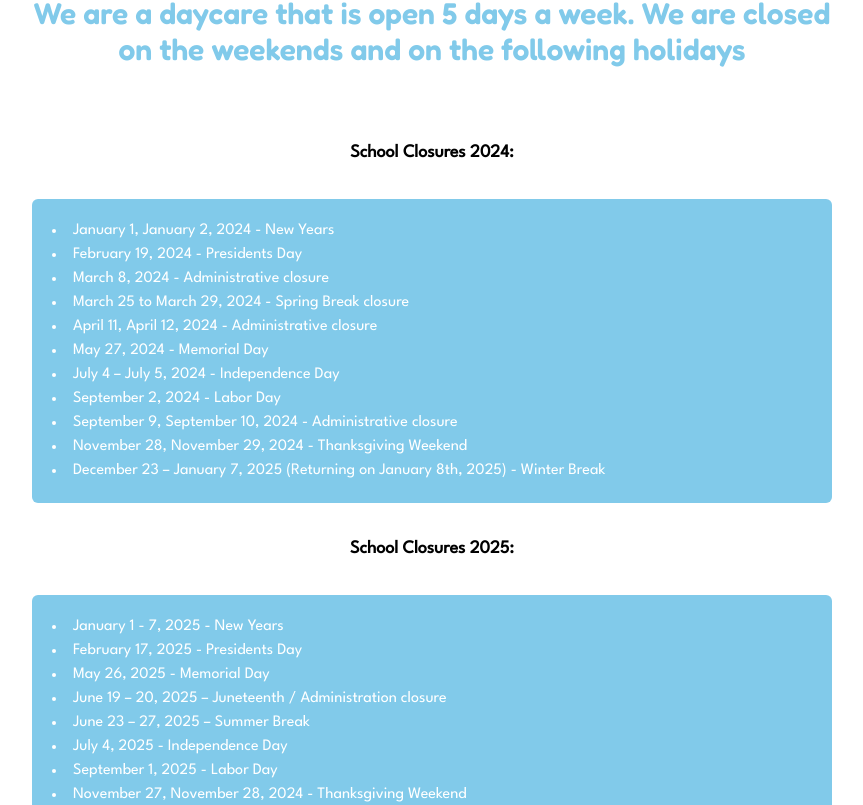
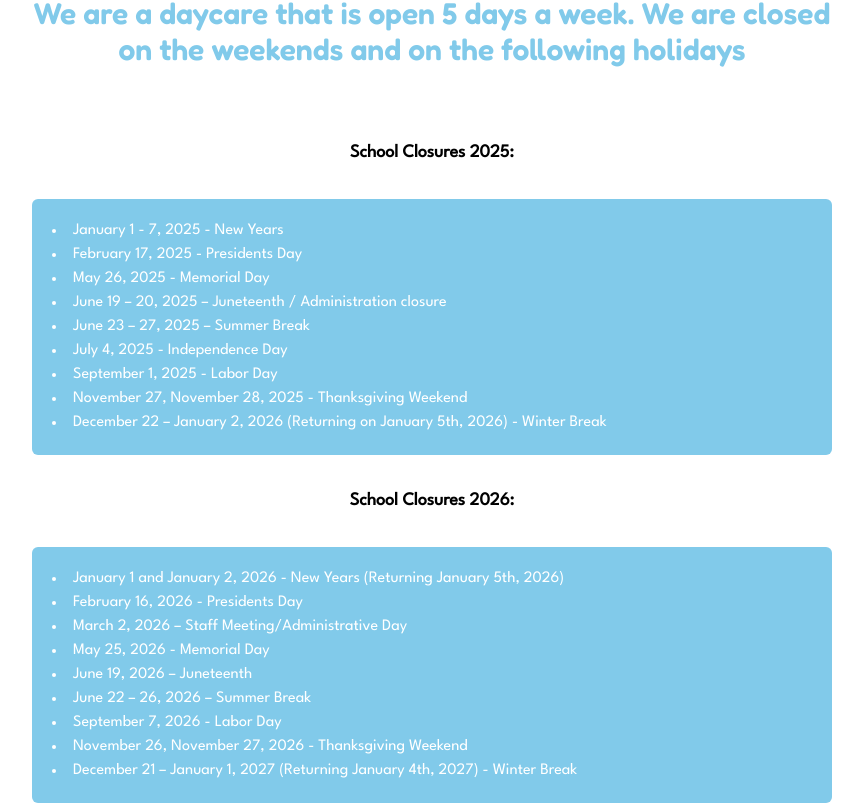
Before and after one commit to jmlandi/little-angels-childcare, a Next.js app: page /closures in a window 1280 px wide. Shown: the part 737-1542 px from the top of the page, without its empty margins (208-1071 px from the left). Built offline with nearby package versions, Linux system fonts and the light colour scheme; a web font is replaced by a local one.

Commit message:
chore: update tuition rates and closures dates

```diff
--- a/src/pages/closures.tsx
+++ b/src/pages/closures.tsx
@@ -9,20 +9,6 @@ export default function Closures() {
                     <p className="text-center text-3xl text-baby-blue font-fredoka font-semibold mb-10">
                         We are a daycare that is open 5 days a week. We are closed on the weekends and on the following holidays
                     </p>
-                    <h2 className="text-lg font-bold">School Closures 2024:</h2>
-                    <ul className="list-disc list-inside bg-baby-blue text-white p-5 rounded-md w-full">
-                        <li>January 1, January 2, 2024 - New Years</li>
-                        <li>February 19, 2024 - Presidents Day</li>
-                        <li>March 8, 2024 - Administrative closure</li>
-                        <li>March 25 to March 29, 2024 - Spring Break closure</li>
-                        <li>April 11, April 12, 2024 - Administrative closure</li>
-                        <li>May 27, 2024 - Memorial Day</li>
-                        <li>July 4 – July 5, 2024 - Independence Day</li>
-                        <li>September 2, 2024 - Labor Day</li>
-                        <li>September 9, September 10, 2024 - Administrative closure</li>
-                        <li>November 28, November 29, 2024 - Thanksgiving Weekend</li>
-                        <li>December 23 – January 7, 2025 (Returning on January 8th, 2025) - Winter Break</li>
-                    </ul>
                     <h2 className="text-lg font-bold">School Closures 2025:</h2>
                     <ul className="list-disc list-inside bg-baby-blue text-white p-5 rounded-md w-full">
                         <li>January 1 - 7, 2025 - New Years</li>
@@ -32,8 +18,20 @@ export default function Closures() {
                         <li>June 23 – 27, 2025 – Summer Break</li>
                         <li>July 4, 2025 - Independence Day</li>
                         <li>September 1, 2025 - Labor Day</li>
-                        <li>November 27, November 28, 2024 - Thanksgiving Weekend</li>
-                        <li>December 22 – January 2, 2025 (Returning on January 5th, 2026) - Winter Break</li>
+                        <li>November 27, November 28, 2025 - Thanksgiving Weekend</li>
+                        <li>December 22 – January 2, 2026 (Returning on January 5th, 2026) - Winter Break</li>
+                    </ul>
+                    <h2 className="text-lg font-bold">School Closures 2026:</h2>
+                    <ul className="list-disc list-inside bg-baby-blue text-white p-5 rounded-md w-full">
+                        <li>January 1 and January 2, 2026 - New Years (Returning January 5th, 2026)</li>
+                        <li>February 16, 2026 - Presidents Day</li>
+                        <li>March 2, 2026 – Staff Meeting/Administrative Day</li>
+                        <li>May 25, 2026 - Memorial Day</li>
+                        <li>June 19, 2026 – Juneteenth</li>
+                        <li>June 22 – 26, 2026 – Summer Break</li>
+                        <li>September 7, 2026 - Labor Day</li>
+                        <li>November 26, November 27, 2026 - Thanksgiving Weekend</li>
+                        <li>December 21 – January 1, 2027 (Returning January 4th, 2027) - Winter Break</li>
                     </ul>
                     <p className="font-light p-5 border-2 border-baby-blue rounded-3xl mb-10">
                         <span className="font-bold">Obs.:</span> Little Angels may experience unscheduled closures if we consider attendance of children or staff to be unsafe. For instance, power outage, icy roads, inclement weather, etc.
--- a/src/pages/tuition.tsx
+++ b/src/pages/tuition.tsx
@@ -11,21 +11,11 @@ export default function Tuition() {
                         Tuition is the value paid on the 1st day of every month
                     </h2>
 
-                    {/* <h3 className="text-lg font-bold">2024 Tuition Rates:</h3>
+                    <h3 className="text-2xl font-bold">2026 Tuition Rates:</h3>
                     <ul className="list-disc list-inside bg-baby-blue text-white p-5 rounded-md w-full">
-                        <li>5 days a week: $1800 monthly</li>
-                        <li>4 days a week: $1650 monthly</li>
-                        <li>3 days a week: $1550 monthly</li>
-                        <li>2 days a week: $1450 monthly</li>
-                    </ul> */}
-
-
-                    <h3 className="text-2xl font-bold">2025 Tuition Rates:</h3>
-                    <ul className="list-disc list-inside bg-baby-blue text-white p-5 rounded-md w-full">
-                        <li className="text-xl">5 days a week: $1950 monthly</li>
-                        {/* <li className="text-xl">4 days a week: $1650 monthly</li> */}
-                        <li className="text-xl">3 days a week: $1650 monthly</li>
-                        <li className="text-xl">2 days a week: $1450 monthly</li>
+                        <li className="text-xl">5 days a week: $2050 monthly</li>
+                        <li className="text-xl">3 days a week: $1700 monthly</li>
+                        <li className="text-xl">2 days a week: $1500 monthly</li>
                     </ul>
 
                     <p className="w-full font-light p-5 border-2 border-baby-blue rounded-3xl mb-10">
```
